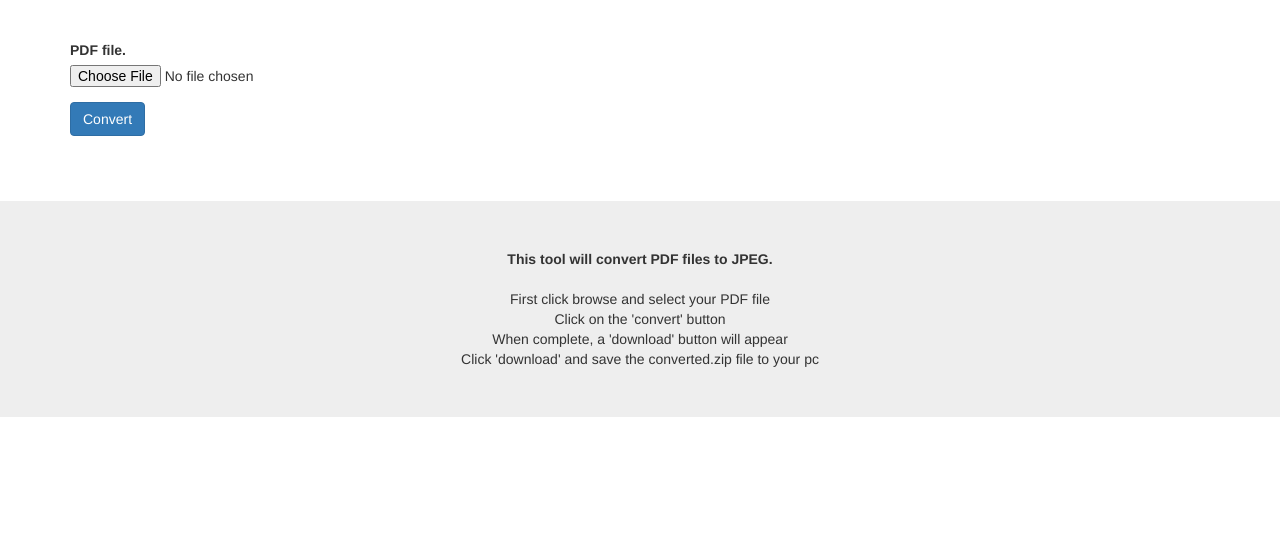
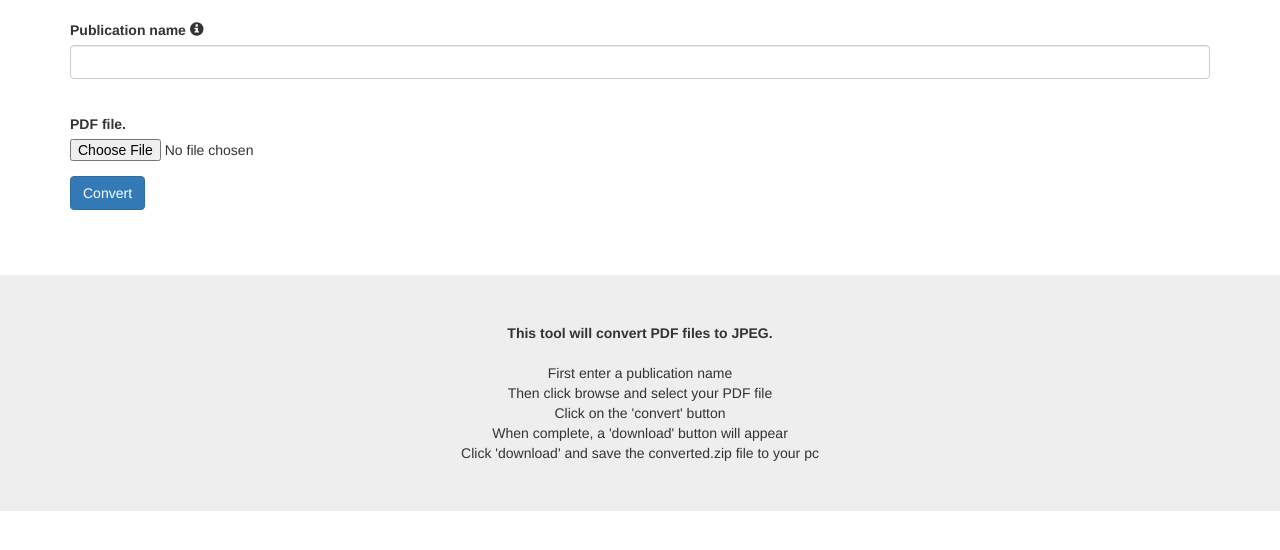
Before and after one commit to SirDukey/Novus_flask, a Flask app: page /pdf2jpg in a window 1280 px wide. Shown: the part 51-601 px from the top of the page. Run offline with Flask 2, Linux system fonts and the light colour scheme; some libraries are stand-ins or nearby versions.

Commit message:
Made changes to pdf2jpg.py, pdf2jpg.html

```diff
--- a/app.py
+++ b/app.py
@@ -5,6 +5,8 @@ import thestandard_scraper
 import joomag_scraper
 import os
 import pdf2jpg
+from os import makedirs
+import time
 
 app = Flask(__name__)
 
@@ -77,19 +79,21 @@ def allowed_file(filename):
 
 @app.route('/pdf2jpg', methods=['GET', 'POST'])
 def upload_file():
+    ts = time.time()
+    ts = str(ts).split('.')[1]
+    publication = request.form.get('publication')
+    path_filename = '/Novus_flask/uploaded/' + str(publication)
     if request.method == 'POST':
-
         try:
             file = request.files['file']
+            if file and allowed_file(file.filename):
+                filename = file.filename
 
-            if file and allowed_file(file.filename):
-                # filename = secure_filename(file.filename)
-                filename = file.filename
-                file.save(os.path.join(app.config['UPLOAD_FOLDER'], filename))
-                path_filename = '/Novus_flask/uploaded'
-                filename = path_filename + '/' + filename
+                makedirs(path_filename + ts)
+                file.save(os.path.join(app.config['UPLOAD_FOLDER'] + publication + ts, filename))
+                filename = path_filename + ts + '/' + filename
                 flash(file.filename + ' converted successfully')
-                pdf2jpg.convert2pdf(filename)
+                pdf2jpg.convert2pdf(filename, publication, ts)
                 return redirect(url_for('upload_file'))
 
             else:
@@ -100,13 +104,14 @@ def upload_file():
                 flash('please select a file')
                 return redirect(url_for('upload_file'))
 
-    return render_template('pdf2jpg.html', pdf2jpg_active='active')
+    publication = str(publication) + ts
+    return render_template('pdf2jpg.html', pdf2jpg_active='active', publication=publication)
 
 
-@app.route('/pdf2jpg/converted.zip')
+@app.route('/pdf2jpg/{{ publication }}.zip')
 def download_file():
 
-    return send_file('zip/converted.zip')
+    return send_file('zip/{{ publication }}.zip')
 
 
 ########################################################################################################################
--- a/pdf2jpg.py
+++ b/pdf2jpg.py
@@ -2,24 +2,24 @@ from subprocess import check_call
 from os.path import splitext, basename
 from os import unlink, listdir
 from zipfile import ZipFile
-from datetime import datetime
-from multiprocessing import Pool
+from os import makedirs, rmdir
 
 
-working_dir = '/Novus_flask/uploaded/'
-original_zipfile = '/Novus_flask/zip/converted.zip'
+def convert2pdf(pdf, publication, ts):
+    publication_ts = str(publication) + ts
+    print(publication_ts)
+    working_dir = '/Novus_flask/uploaded/{}'.format(publication_ts)
+    makedirs('/Novus_flask/zip/{}'.format(publication_ts))
+    original_zipfile = '/Novus_flask/zip/{}/converted.zip'.format(publication_ts)
+    jpg = splitext(pdf)[0] + ".jpg"
+    check_call(["convert", "-quality", "100%", "-density", "300", pdf, jpg])
+    unlink(pdf)
+    print(working_dir)
 
-
-def convert2pdf(pdf):
-    jpg = splitext(pdf)[0] + ".jpg"
-    with Pool(processes=20) as pool:
-        pool.map(check_call(["convert", "-quality", "100%", "-density", "300", pdf, jpg]))
-    unlink(pdf)
-    if original_zipfile:
-        unlink(original_zipfile)
-
-    with ZipFile('/Novus_flask/zip/converted.zip', mode='a') as zf:
+    with ZipFile('zip/{}.zip'.format(publication_ts), mode='a') as zf:
         for pic in listdir(working_dir):
-            zf.write(working_dir + pic, basename(pic))
-            unlink(working_dir + pic)
+            print('adding pic', pic)
+            zf.write(working_dir + '/' + pic, basename(pic))
+            unlink(working_dir + '/' + pic)
+    rmdir(working_dir)
     unlink(jpg)
--- a/templates/pdf2jpg.html
+++ b/templates/pdf2jpg.html
@@ -4,7 +4,12 @@
 <p>
     <div class="container">
         <form action="" method="POST" enctype="multipart/form-data">
-            <br>
+            <div class="form-group">
+                <label for="publication">Publication name</label>
+                <span class="glyphicon glyphicon-info-sign" aria-hidden="true" title="enter a name for the publication"></span>
+                <input type="text" class="form-control" id="publication" name=publication placeholder="">
+                 <br>
+            </div>
             <div class="form-group">
                 <label for="file">PDF file.</label>
                 <input type=file id="file" name=file>
@@ -17,7 +22,7 @@
                   {% if messages %}
                     {% for message in messages %}
                       {% if 'converted successfully' in message %}
-                    <a href="/pdf2jpg/converted.zip">
+                    <a href="/pdf2jpg/{{ publication }}.zip">
                         <button type="button" class="btn btn-primary">Download</button>
                     </a>
                       {% endif %}
@@ -35,7 +40,8 @@
 
 <p class="text-center jumbotron">
     <strong>This tool will convert PDF files to JPEG.</strong></br ></br >
-    First click browse and select your PDF file</br >
+    First enter a publication name</br >
+    Then click browse and select your PDF file</br >
     Click on the 'convert' button</br >
     When complete, a 'download' button will appear</br >
     Click 'download' and save the converted.zip file to your pc</br >
```
Also changed, not shown: 1 other file.
